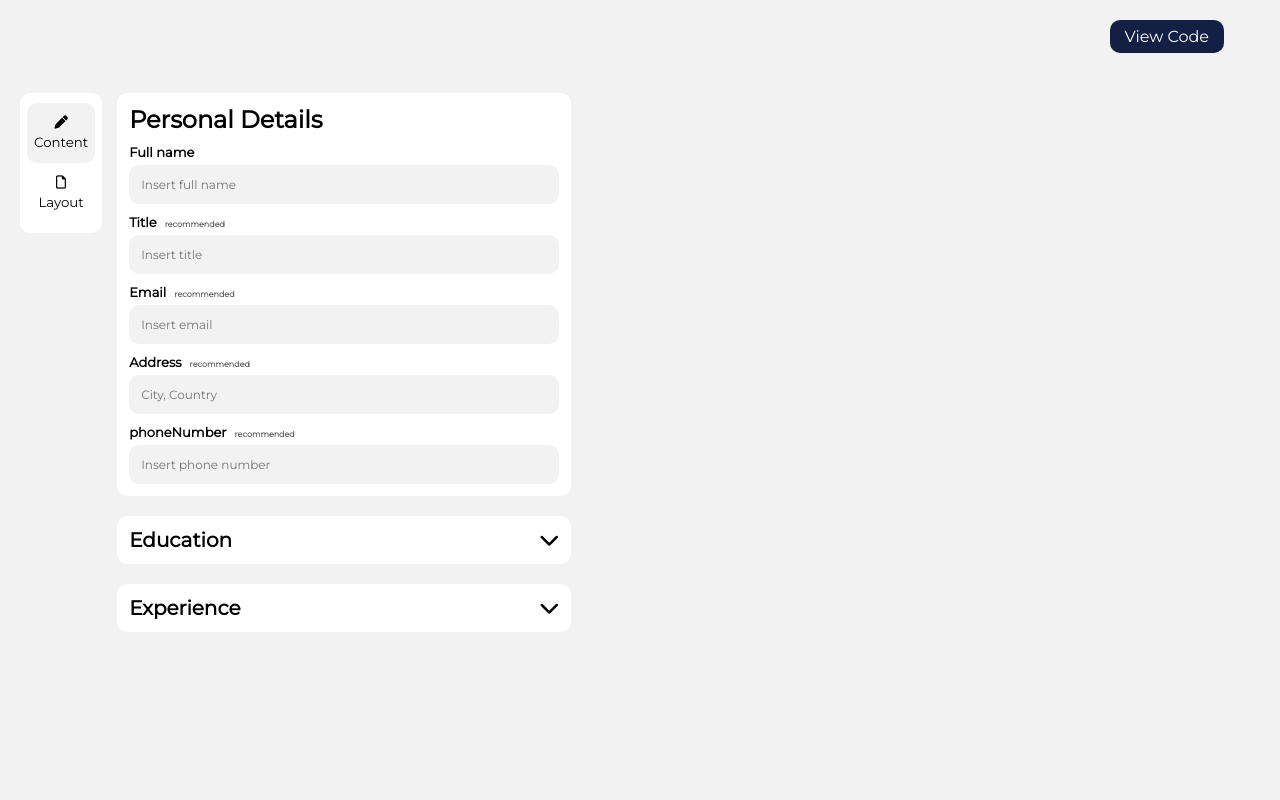
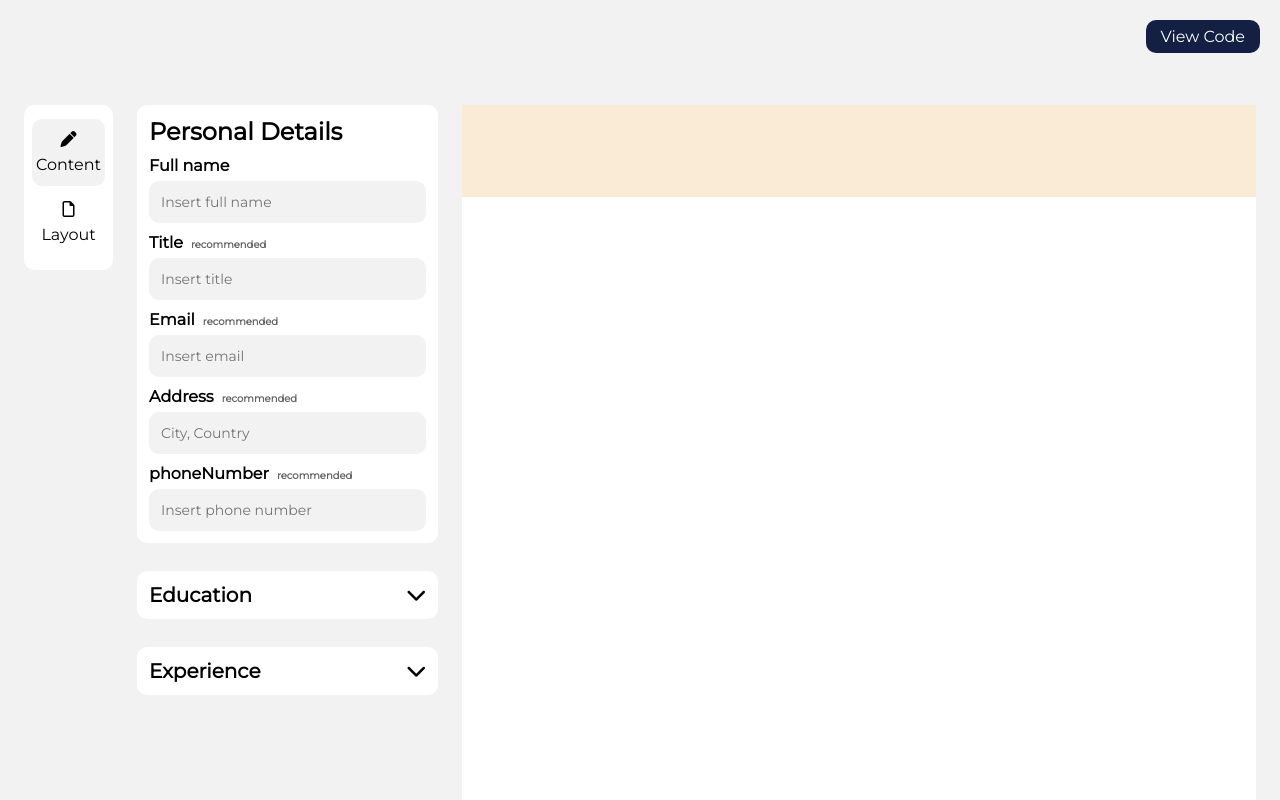
Before and after one commit to Alme08/curriculum-vitae-application, a React (Vite) app: page / in a window 1280 px wide. Shown: the top 800 px of the page. Built offline with nearby package versions, Linux system fonts and the light colour scheme.

Commit message:
update styles

```diff
--- a/src/styles/styles.css
+++ b/src/styles/styles.css
@@ -3,10 +3,11 @@
 *{
     margin: 0;
     padding: 0;
+    box-sizing: border-box;
     font-family: 'Montserrat', sans-serif;
 }
 
-#root{
+body{
     width: 100%;
     min-height: 100vh;
     max-height: max-content;
@@ -15,7 +16,7 @@
 
 .container{
     margin: 0 auto;
-    max-width: 73rem;
+    max-width: 90rem;
     padding-left: 20px;
     padding-right: 20px;
 }
@@ -55,43 +56,53 @@
 /** MAIN  **/
 main{
     display: flex;
-    justify-content: space-between;
-    padding: 20px;
-    gap: 15px;
+    /* justify-content: space-between; */
+    margin: auto;
+    width: 100%;
+    padding: 32px 24px;
+    gap: 24px;
+    max-width: 1500px;
 }
 
 main > section{
-    width: 55%;
+    /* width: 50%; */
 }
 main > .edit{
-    width: 45%;
+    /* width: 50%; */
     display: flex;
-    gap: 15px;
+    height: fit-content;
+    flex-wrap: wrap;
+    gap: 24px;
+    max-width: 750px;
+    flex-grow: 1;
 }
 
 /** SIDEBAR **/
 main > .edit > .sidebar{
-    height: min-content;
+    padding: 14px 8px;
     background-color: #ffffff;
+    border-radius: 10px;
+    height: fit-content;
     display: flex;
     flex-direction: column;
-    justify-content: space-between;
-    padding: 10px 7px;
-    border-radius: 10px;
+    gap: 3px;
+    flex-grow: 1;
+    /* justify-content: space-between; */
 }
 main > .edit > .sidebar > button{
+    border-style: none;
     background-color: #ffffff;
+    padding: 12px 4px;
+    border-radius: 10px;
     display: flex;
+    gap: 8px;
+    font-size: 16px;
     flex-direction: column;
-    gap: 5px;
-    padding: 7px;
-    width: 100%;
-    height: 60px;
+    /* width: 100%; */
     align-items: center;
-    justify-content: center;
-    border-radius: 10px;
+    /* height: 60px; */
+    /* justify-content: center; */
     cursor: pointer;
-    border-style: none;
 }
 main > .edit > .sidebar > button:active{
     scale: 0.95;
@@ -104,8 +115,9 @@ main > .edit > .sidebar > .selected{
 .cv-form{
     display: flex;
     flex-direction: column;
-    gap: 20px;
-    width: 100%;
+    flex-grow: 999;
+    gap: 28px;
+    /* width: 100%; */
 }
 .cv-form > .personal-info{
     background-color: #ffffff;
@@ -114,7 +126,7 @@ main > .edit > .sidebar > .selected{
     display: flex;
     flex-direction: column;
     gap: 10px;
-    width: auto;
+    /* width: auto; */
 }
 .cv-form > .personal-info > form,
 .cv-form > div > .sectionOpen > .form{
@@ -127,11 +139,11 @@ main > .edit > .sidebar > .selected{
 .cv-form > div > .sectionOpen > .form > div{
     display: flex;
     flex-direction: column;
-    gap: 5px;
+    gap: 6px;
 }
 .cv-form > .personal-info > form > div > label,
 .cv-form > div > .sectionOpen > .form > div label{
-    font-size: 13px;
+    font-size: 16px;
     font-weight: bold;
     /* display: flex;
     gap: 10px; */
@@ -139,7 +151,7 @@ main > .edit > .sidebar > .selected{
 .cv-form > .personal-info > form > div > label > span,
 .cv-form > div > .sectionOpen > .form > div label > span{
     padding: 8px;
-    font-size: 8px;
+    font-size: 10px;
     color: #626262;
 }
 .cv-form > .personal-info > form > div > input,
@@ -148,7 +160,7 @@ main > .edit > .sidebar > .selected{
     background-color: #f2f2f2;
     border: 2px solid transparent;
     border-radius: 10px;
-    font-size: 12px;
+    font-size: 14px;
     outline: none;
     transition: border-color 200ms ease-in-out;
 }
@@ -264,3 +276,47 @@ main > .edit > .sidebar > .selected{
     color: #ffffff;
     cursor: pointer;
 }
+
+/** TEMPLATE **/
+.CvTemplate-container{
+    background-color: #ffffff;
+    width: 21cm;
+    height: 29.7cm;
+}
+.CvTemplate-container > .CvTemplate{
+    background-color: white;
+    position: sticky;
+    top: 0px;
+    display: grid;
+    width: 100%;
+    height: 100%;
+}
+.CvTemplate.top{
+    grid-template-rows: auto 1fr;
+}
+.headerTemplate{
+    padding: 36px 24px;
+    display: flex;
+    flex-direction: column;
+    gap: 20px;
+    background-color: antiquewhite;
+}
+.CvTemplate > .headerTemplate > .name{
+    display: flex;
+    flex-direction: column;
+    align-items: center;
+    font-size: 28px;
+}
+.CvTemplate > .headerTemplate > .name > h2{
+    font-size: 32px;
+    font-weight: bold;
+}
+.CvTemplate > .headerTemplate > .contact{
+    display: flex;
+    flex-direction: row;
+    /* align-items: center; */
+    flex-wrap: wrap;
+    justify-content: center;
+    gap: 20px;
+    font-size: 15px;
+}
```
